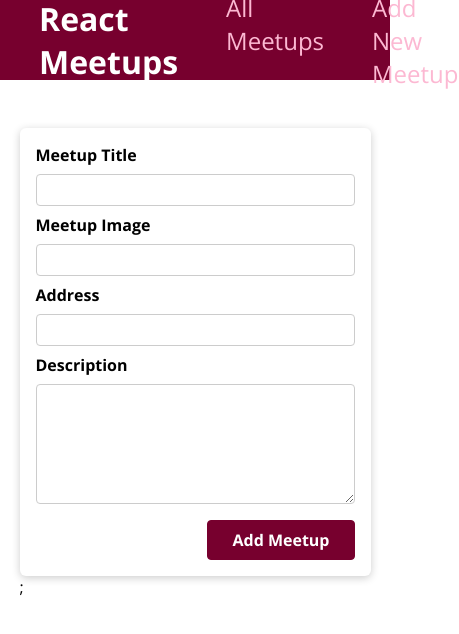
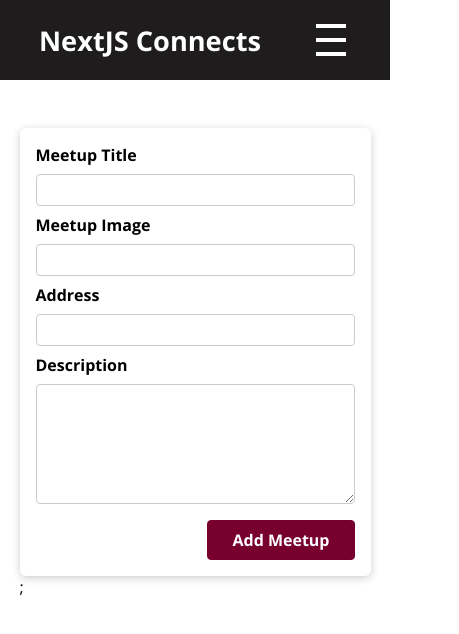
Before and after one commit to kratisethi-02/Meetup-NextJs, a Next.js app: page /new-meetup in a window 390 px wide. Shown: the top 634 px of the page, 459 px wide, since content can reach past the window. Built offline with nearby package versions, Linux system fonts and the light colour scheme.

Commit message:
UI update

```diff
--- a/components/layout/MainNavigation.js
+++ b/components/layout/MainNavigation.js
@@ -1,20 +1,34 @@
+import { useState } from "react";
 import Link from "next/link";
-import classes from "./MainNavigation.module.css";
+import styles from "./MainNavigation.module.css"; // Import the updated CSS
 
 function MainNavigation() {
+  const [menuOpen, setMenuOpen] = useState(false);
+
+  function toggleMenuHandler() {
+    setMenuOpen(prev => !prev);
+  }
+
   return (
-    <header className={classes.header}>
-      <div className={classes.logo}>React Meetups</div>
-      <nav>
-        <ul>
-          <li>
-            <Link href="/">All Meetups</Link>
-          </li>
-          <li>
-            <Link href="/new-meetup">Add New Meetup</Link>
-          </li>
-        </ul>
-      </nav>
+    <header className={styles.header}>
+      <div className={styles.logo}>NextJS Connects</div>
+
+      {/* Hamburger Icon */}
+      <div className={styles.hamburger} onClick={toggleMenuHandler}>
+        <div />
+        <div />
+        <div />
+      </div>
+
+      {/* Navigation Links */}
+      <ul className={`${styles["nav-links"]} ${menuOpen ? styles.open : ""}`}>
+        <li>
+          <Link href="/">All Connects</Link>
+        </li>
+        <li>
+          <Link href="/new-meetup">Add Connects</Link>
+        </li>
+      </ul>
     </header>
   );
 }
--- a/components/layout/MainNavigation.module.css
+++ b/components/layout/MainNavigation.module.css
@@ -1,39 +1,93 @@
+/* Main Header */
 .header {
   width: 100%;
   height: 5rem;
   display: flex;
   align-items: center;
   justify-content: space-between;
-  background-color: #77002e;
+  background-color: #1e1c1d;
   padding: 0 10%;
 }
 
+/* Logo */
 .logo {
   font-size: 2rem;
   color: white;
   font-weight: bold;
 }
 
-.header ul {
+/* Nav List */
+.nav-links {
   list-style: none;
   margin: 0;
   padding: 0;
   display: flex;
-  align-items: baseline;
+  align-items: center;
 }
 
-.header li {
-  margin-left: 3rem;
+.nav-links li {
+  margin-left: 2rem;
 }
 
-.header a {
+.nav-links a {
   text-decoration: none;
-  font-size: 1.5rem;
-  color: #fcb8d2;
+  font-size: 1.2rem;
+  color: #c2c2c2;
 }
 
-.header a:hover,
-.header a:active,
-.header a.active {
-  color: white;
+.nav-links a:hover,
+.nav-links a:active,
+.nav-links a.active {
+  color: rgb(255, 255, 255);
 }
+
+/* Hamburger Icon */
+.hamburger {
+  display: none;
+  flex-direction: column;
+  cursor: pointer;
+}
+
+.hamburger div {
+  width: 30px;
+  height: 4px;
+  background-color: white;
+  margin: 5px;
+  transition: all 0.3s ease;
+}
+
+/* Mobile Responsive */
+@media (max-width: 768px) {
+  .hamburger {
+    display: flex;
+  }
+  .logo {
+    padding-top: 10%;
+    padding-bottom: 10%;
+
+    font-size: 1.7rem;
+  }
+
+  .nav-links {
+    position: absolute;
+    top: 5rem;
+    right: 0;
+    width: 100%;
+    background-color: #252424;
+    flex-direction: column;
+    text-align: center;
+    display: none;
+  }
+
+  .nav-links a:hover {
+    color: #ffffff;
+  }
+
+  .nav-links.open {
+    display: flex;
+  }
+
+  .nav-links li {
+    margin: 1rem 0;
+  }
+}
--- a/pages/index.js
+++ b/pages/index.js
@@ -6,7 +6,7 @@ function HomePage(props) {
   return (
   <>
     <Head>
-        <title>React Meetups</title>
+        <title>NextJs Connect</title>
         <meta name="description" content="Explore wide variety of meetup happening around the World"/>
     </Head>
   <MeetupList meetups={props.meetups} />;
```
Also changed, not shown: components/meetups/MeetupItem.module.css (+4 -3 lines).
